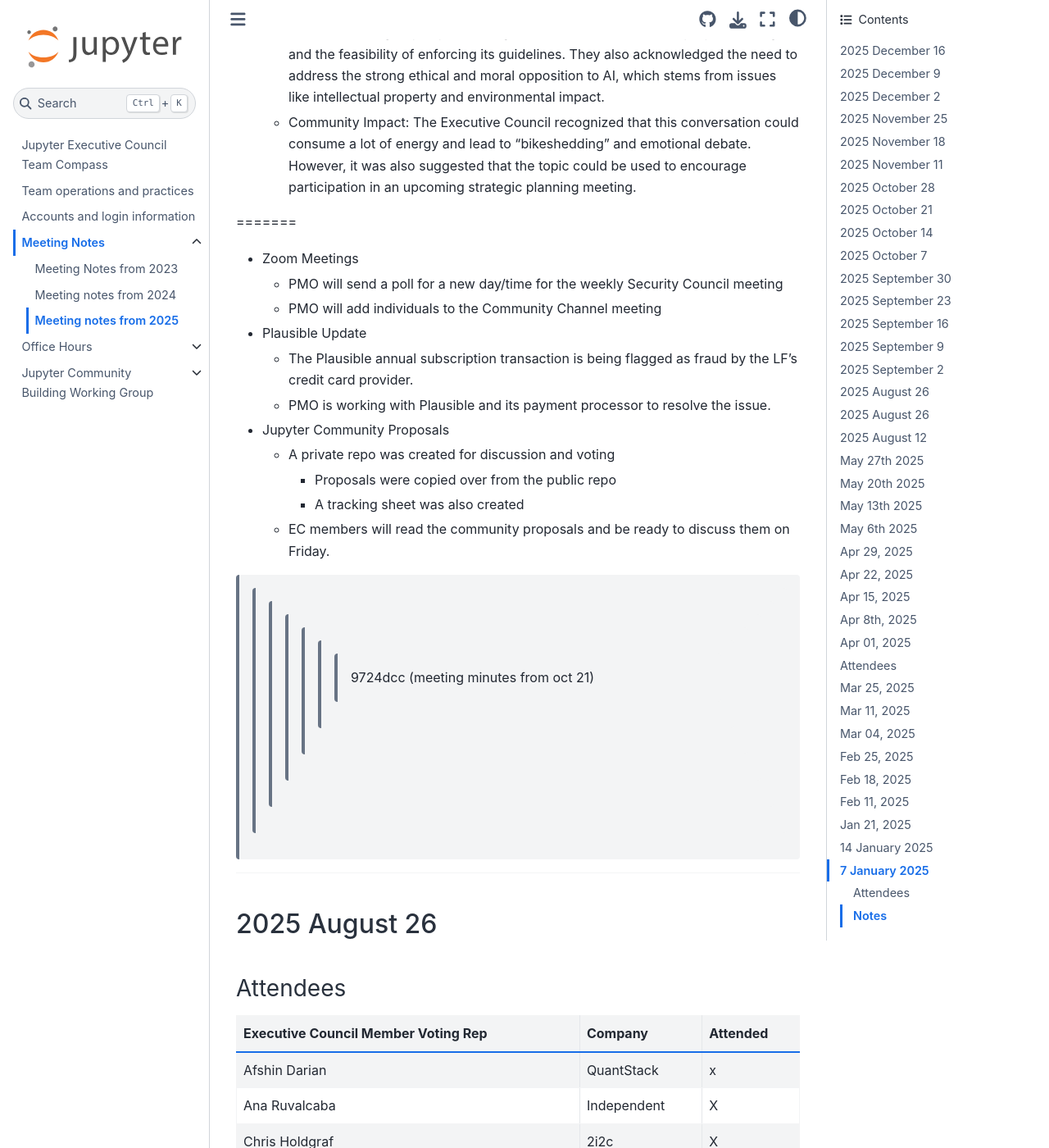
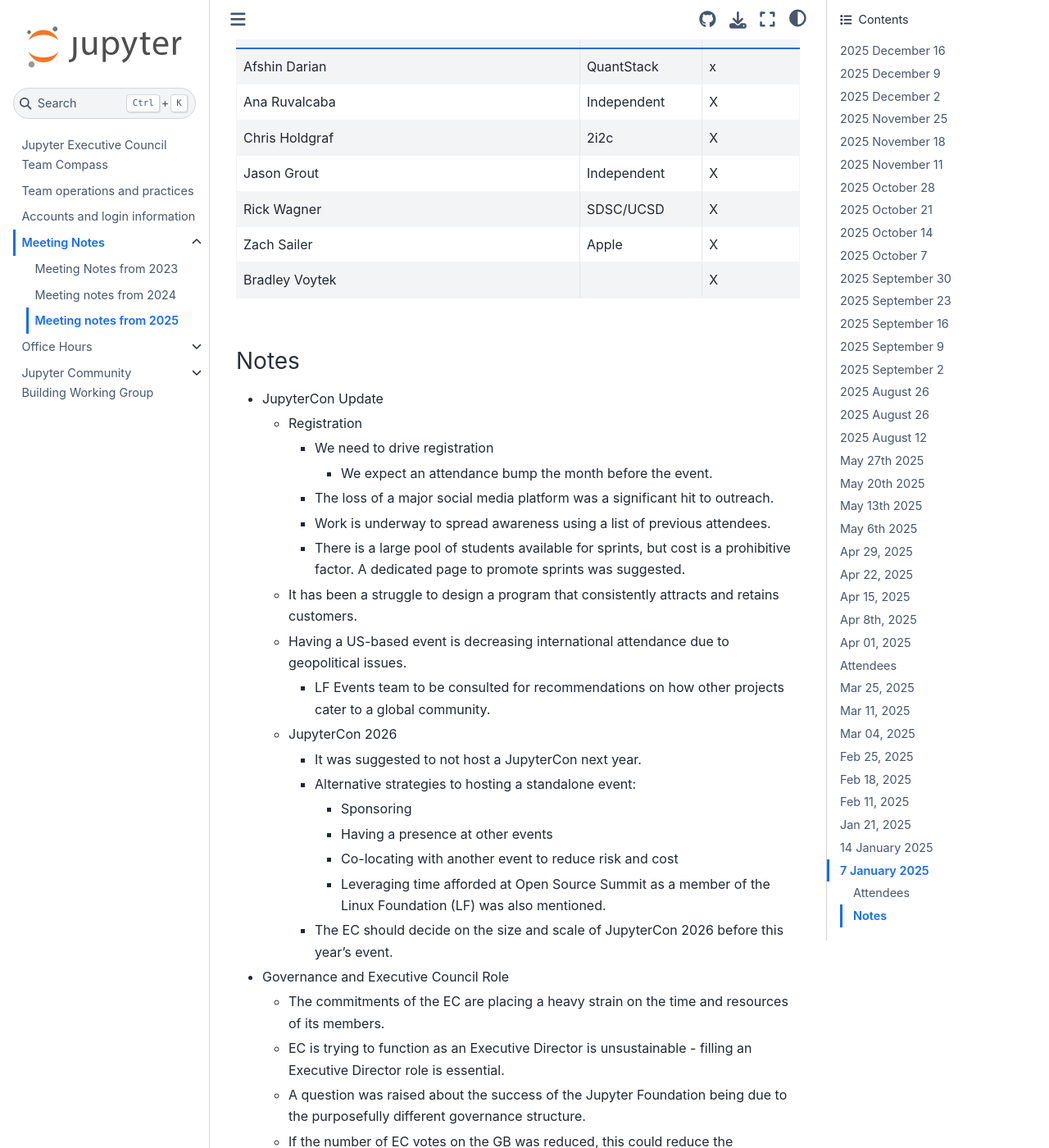
Before and after one commit to jupyter-governance/ec-team-compass, a Sphinx documentation site: the page built from docs/meeting_notes/2025.md, in a window 1280 px wide and 1400 px high, scrolled down 20094 px. Shown: the whole window at 82% size. Built offline with Sphinx 7.4.7 and the Sphinx Book theme 1.1.4, drawn with Linux system fonts in a browser that asks for light colours; some of the changed text lies outside the part shown.

Commit message:
Fix git markers (#177)

```diff
--- a/docs/meeting_notes/2025.md
+++ b/docs/meeting_notes/2025.md
@@ -460,13 +459,10 @@
 | Ana Ruvalcaba | Independent | X |
 | Chris Holdgraf | 2i2c | X |
 | Jason Grout | Independent | X |
-=======
->>>>>>> 9724dcc (meeting minutes from oct 21)
 | Rick Wagner | SDSC/UCSD | X |
 | Zach Sailer | Apple | X |
 
 ### Notes
-<<<<<<< HEAD
 
 * EC Election
   * PMO will put together a document for the EC election process
@@ -512,20 +508,6 @@
   * Concerns: The group expressed significant concerns about the proposal's length and the feasibility of enforcing its guidelines. They also acknowledged the need to address the strong ethical and moral opposition to AI, which stems from issues like intellectual property and environmental impact.
   * Community Impact: The Executive Council recognized that this conversation could consume a lot of energy and lead to "bikeshedding" and emotional debate. However, it was also suggested that the topic could be used to encourage participation in an upcoming strategic planning meeting.
 
-=======
-* Zoom Meetings
-    * PMO will send a poll for a new day/time for the weekly Security Council meeting
-    * PMO will add individuals to the Community Channel meeting
-* Plausible Update
-    * The Plausible annual subscription transaction is being flagged as fraud by the LF’s credit card provider.
-    * PMO is working with Plausible and its payment processor to resolve the issue.
-* Jupyter Community Proposals
-    * A private repo was created for discussion and voting
-        * Proposals were copied over from the public repo
-        * A tracking sheet was also created
-    * EC members will read the community proposals and be ready to discuss them on Friday.
-
->>>>>>> 9724dcc (meeting minutes from oct 21)
 ---
 
 ## 2025 August 26
```
Also changed, not shown: other parts of docs/meeting_notes/2025.md (+0 -1 lines).
